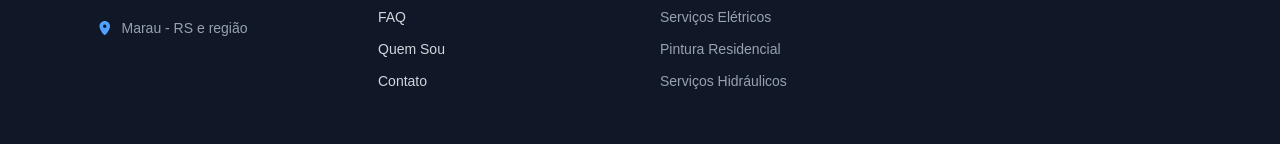
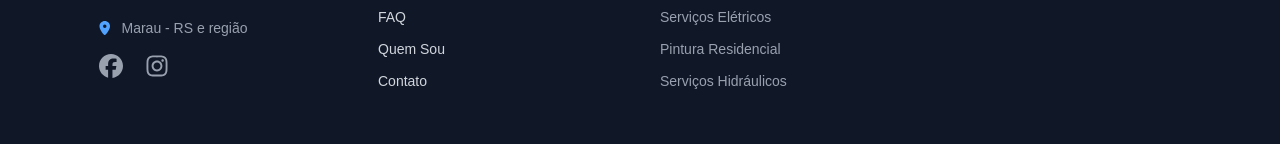
Before and after one commit to DevSamuelBarbosa/dmmaridodealuguel, a Next.js app: page / in a window 1280 px wide. Shown: the part 4652-4796 px from the top of the page. Built offline with nearby package versions, Linux system fonts and the light colour scheme.

Commit message:
Feat: Fb e ig no footer

```diff
--- a/components/Footer.tsx
+++ b/components/Footer.tsx
@@ -1,6 +1,6 @@
 import React from "react";
 import { FontAwesomeIcon } from "@fortawesome/react-fontawesome";
-import { faWhatsapp, faInstagram } from "@fortawesome/free-brands-svg-icons";
+import { faWhatsapp, faInstagram, faFacebook } from "@fortawesome/free-brands-svg-icons";
 import { faEnvelope, faMapMarkerAlt, faArrowUp } from "@fortawesome/free-solid-svg-icons";
 import Image from "next/image";
 
@@ -31,9 +31,31 @@ export default function Footer() {
             <p className="text-sm text-gray-400 leading-relaxed mb-4">
               Serviços de manutenção, reparos e reformas com qualidade e confiança.
             </p>
-            <div className="flex items-center gap-2 text-sm text-gray-400">
+            <div className="flex items-center gap-2 text-sm text-gray-400 mb-4">
               <FontAwesomeIcon icon={faMapMarkerAlt} className="text-blue-400" />
               <span>Marau - RS e região</span>
+            </div>
+
+            {/* Redes Sociais */}
+            <div className="flex items-center gap-4">
+              <a
+                href="https://www.facebook.com/andrieleedouglas/"
+                target="_blank"
+                rel="noopener noreferrer"
+                className="text-gray-400 hover:text-blue-500 transition-colors"
+                aria-label="Facebook"
+              >
+                <FontAwesomeIcon icon={faFacebook} className="text-2xl" />
+              </a>
+              <a
+                href="https://www.instagram.com/dm.maridodealugueloficial/"
+                target="_blank"
+                rel="noopener noreferrer"
+                className="text-gray-400 hover:text-pink-500 transition-colors"
+                aria-label="Instagram"
+              >
+                <FontAwesomeIcon icon={faInstagram} className="text-2xl" />
+              </a>
             </div>
           </div>
 
--- a/components/JsonLd.tsx
+++ b/components/JsonLd.tsx
@@ -94,7 +94,8 @@ export default function JsonLd() {
       ],
     },
     sameAs: [
-      // Adicionar links de redes sociais quando disponíveis
+      'https://www.facebook.com/andrieleedouglas/',
+      'https://www.instagram.com/dm.maridodealugueloficial/',
     ],
   }
 
```
